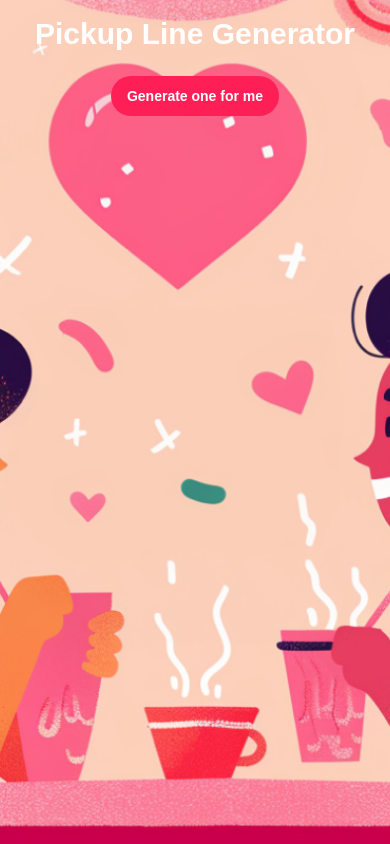
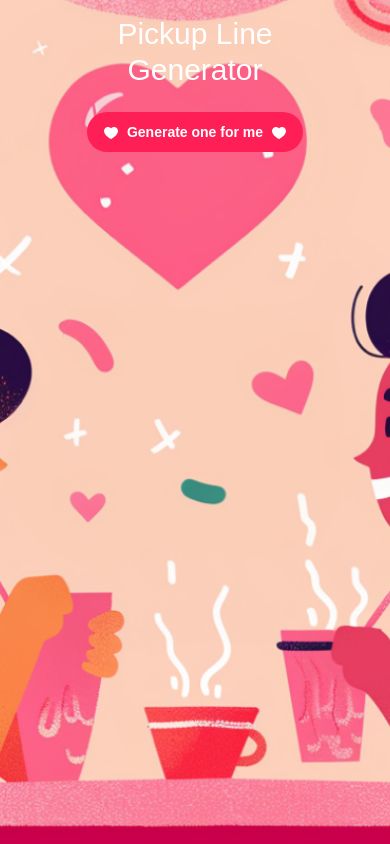
Before and after one commit to NemesisLW/pickup-line-generator, a Next.js app: page / in a window 390 px wide. Built offline with nearby package versions, Linux system fonts and the light colour scheme; a web font is replaced by a local one.

Commit message:
test: responsiveness

```diff
--- a/app/page.tsx
+++ b/app/page.tsx
@@ -6,7 +6,6 @@ export default function Home() {
   return (
     <main className="flex min-h-screen flex-col items-center justify-between bg-pink-100">
       {/* Background Image */}
-      {/* <div className="relative w-full max-w-screen-2xl"> */}
       <Image
         src="/background.png"
         alt="Background"
@@ -16,16 +15,31 @@ export default function Home() {
         priority
       />
       {/* Content Overlay */}
-      <div className="relative z-10 p-4 md:p-8 text-center max-w-lg md:max-w-2xl lg:max-w-4xl">
-        <h1 className="text-3xl md:text-5xl lg:text-6xl font-bold text-white mb-6">
-          Pickup Line Generator
+      <div className="relative z-10 p-4 md:p-8 text-center max-w-lg md:max-w-2xl lg:max-w-4xl lg:p-12">
+        <h1 className="text-3xl md:text-5xl lg:text-6xl  text-white mb-6">
+          Pickup Line
+          <br />
+          Generator
         </h1>
 
-        <Button className="px-4 py-2 md:px-6 md:py-3 lg:px-8 lg:py-4 text-sm md:text-lg font-semibold text-white  rounded-full hover:bg-primary/50 transition duration-300">
-          Generate one for me
+        <Button className="px-4 py-2 md:px-6 md:py-3 lg:px-8 lg:py-4 text-sm md:text-lg font-semibold text-white  rounded-full hover:bg-rose-600 transition duration-300">
+          <span className="flex items-center space-x-2">
+            <Image
+              src="/ph_heart-fill.svg"
+              width={16}
+              height={17}
+              alt="Heart"
+            />
+            <span>Generate one for me</span>
+            <Image
+              src="/ph_heart-fill.svg"
+              width={16}
+              height={17}
+              alt="Heart"
+            />
+          </span>
         </Button>
       </div>
-      {/* </div> */}
 
       {/* Semi-transparent overlay to ensure text readability */}
       {/* <div className="absolute inset-0 bg-gradient-to-br from-pink-200 to-transparent opacity-50 rounded-3xl"></div> */}
```
Also changed, not shown: public/Vector.svg (deleted).
